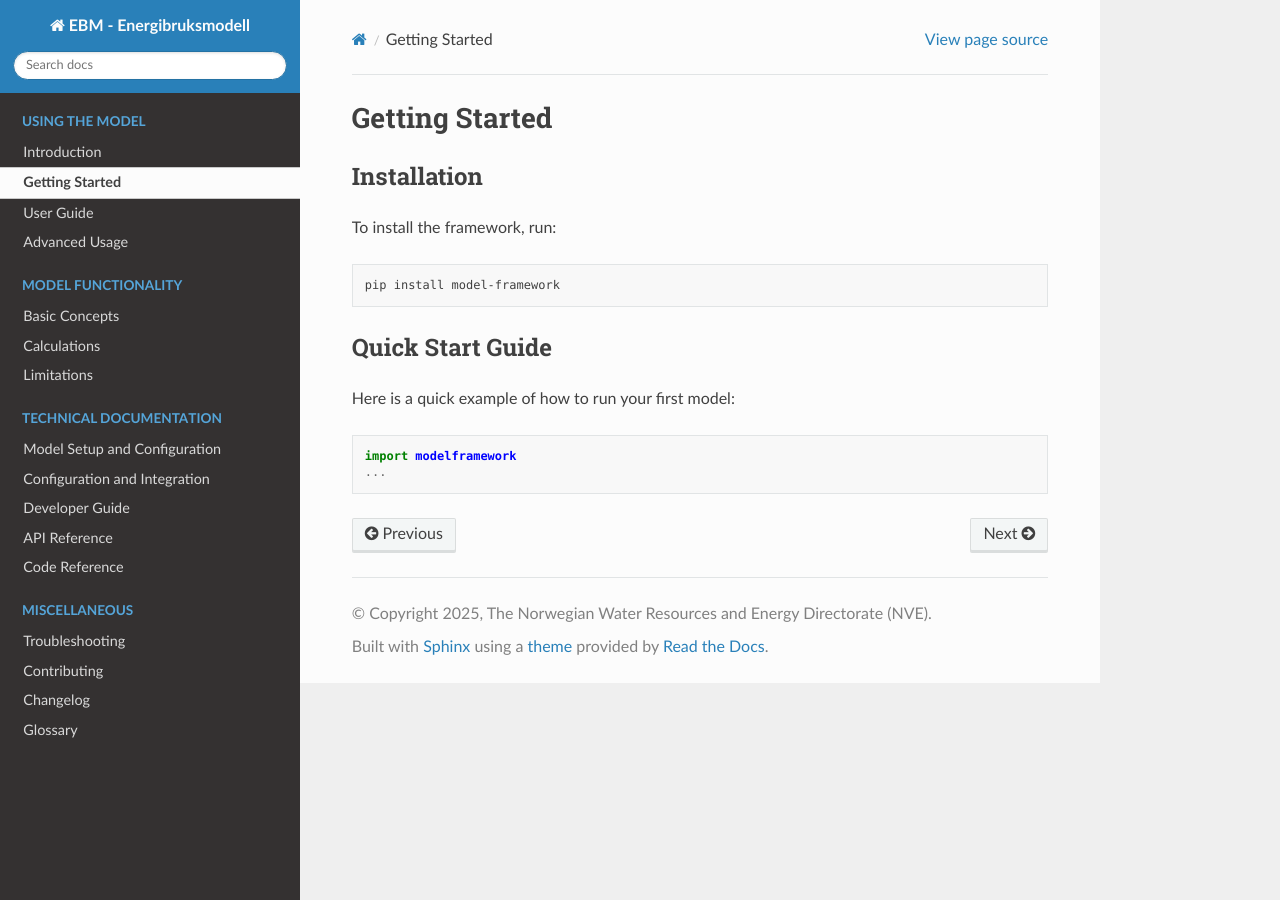
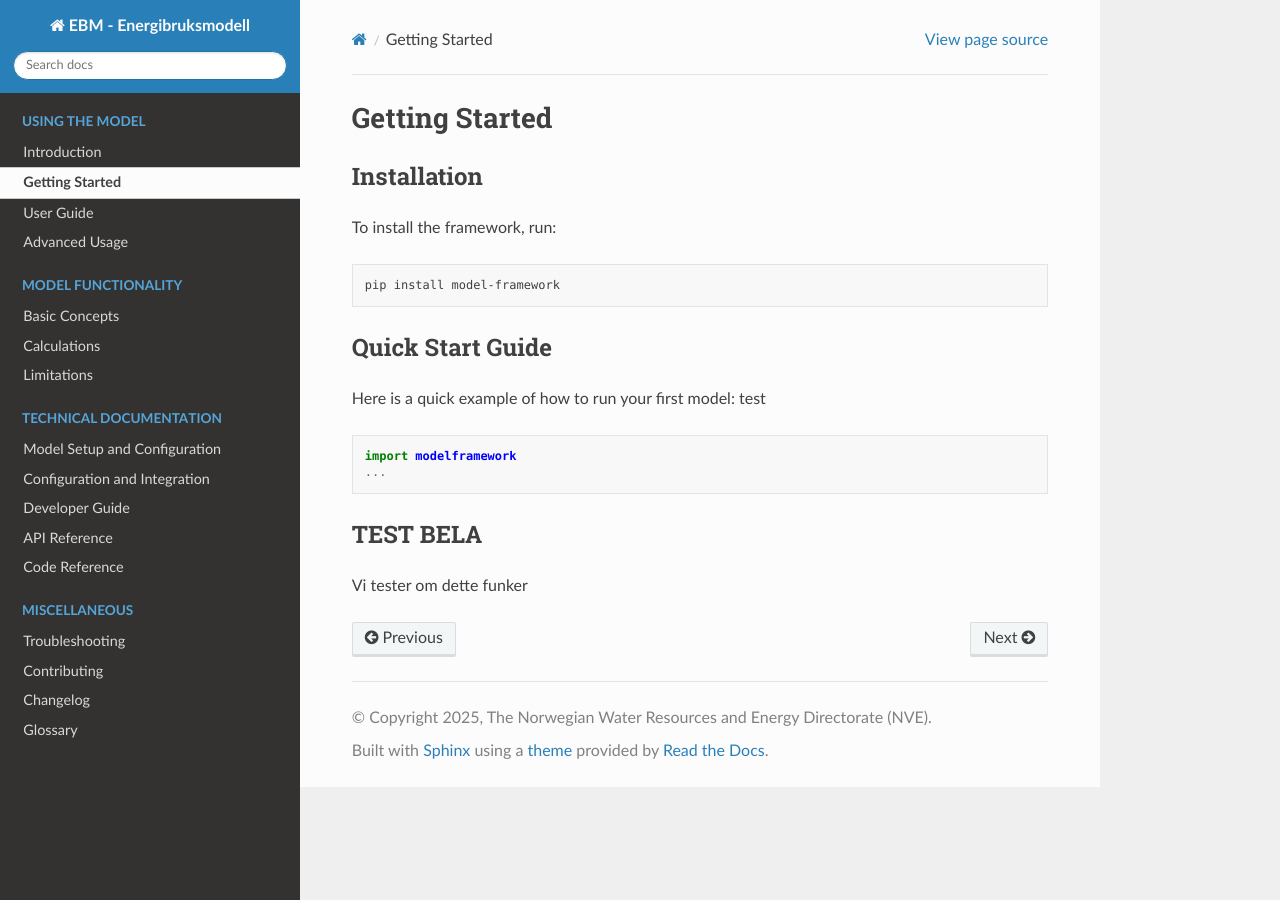
Before and after one commit to NVE/ebm, a Sphinx documentation site: the page built from docs/source/getting_started.rst, in a window 1280 px wide. Built offline with Sphinx 7.4.7 and the Read the Docs theme 3.1.0, drawn with Linux system fonts in a browser that asks for light colours.

Commit message:
Lagt inn en test bela

```diff
--- a/docs/source/getting_started.rst
+++ b/docs/source/getting_started.rst
@@ -13,9 +13,13 @@ To install the framework, run:
 Quick Start Guide
 -----------------
 
-Here is a quick example of how to run your first model:
+Here is a quick example of how to run your first model: test
 
 .. code-block:: python
 
    import modelframework
    ...
+
+TEST BELA
+--------
+Vi tester om dette funker
--- a/docs/source/modules/ebm.cmd.rst
+++ b/docs/source/modules/ebm.cmd.rst
@@ -10,6 +10,7 @@ Submodules
    ebm.cmd.calibrate
    ebm.cmd.calibrate_excel_com_io
    ebm.cmd.heating_systems_by_year
+   ebm.cmd.result_handler
    ebm.cmd.run_calculation
 
 Module contents
```
Also changed, not shown: docs/source/modules/ebm.cmd.result_handler.rst (added, +7 -0 lines).
